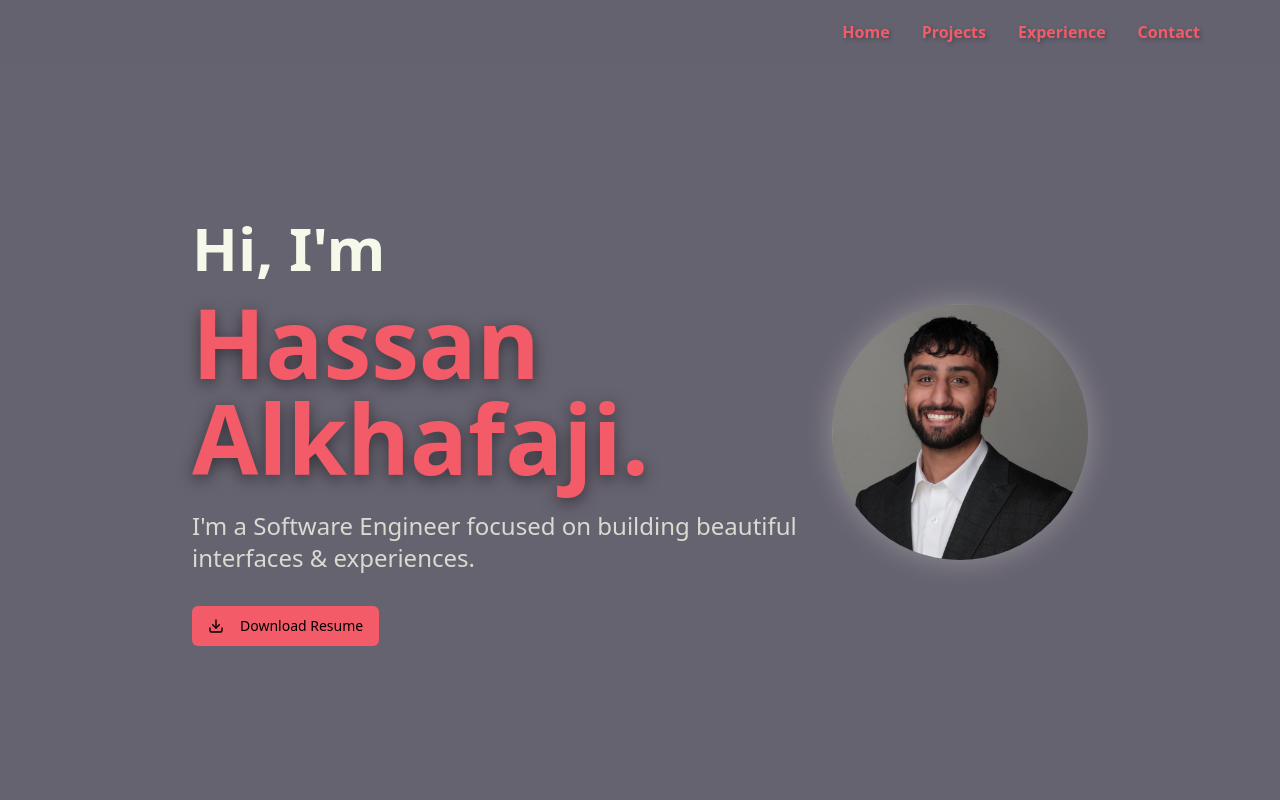
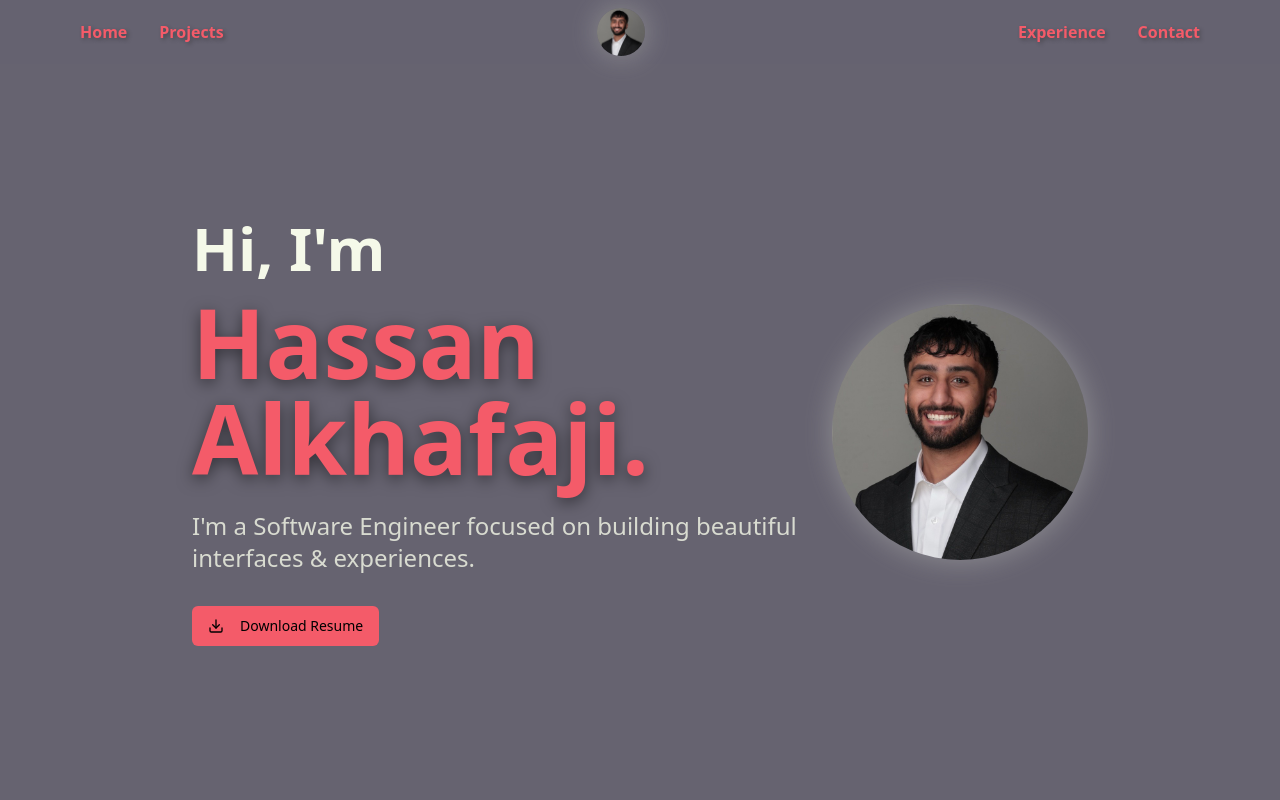
Before and after one commit to HKhafajii/pink-gray-portfolio-glow, a React (Vite) app: page / in a window 1280 px wide. Shown: the top 800 px of the page. Built offline with nearby package versions, Linux system fonts and the light colour scheme.

Commit message:
Refactor: Update navigation layout
Update the navigation component to center the headshot image and adjust the positioning of the navigation links.

```diff
--- a/src/components/Navigation.tsx
+++ b/src/components/Navigation.tsx
@@ -1,10 +1,14 @@
 
 import { cn } from "@/lib/utils";
+import { Avatar, AvatarImage } from "@/components/ui/avatar";
 
 const Navigation = () => {
-  const menuItems = [
+  const leftMenuItems = [
     { label: "Home", href: "#home" },
     { label: "Projects", href: "#projects" },
+  ];
+
+  const rightMenuItems = [
     { label: "Experience", href: "#experience" },
     { label: "Contact", href: "#contact" },
   ];
@@ -12,8 +16,29 @@ const Navigation = () => {
   return (
     <nav className="fixed top-0 left-0 right-0 z-50 bg-primary/95 backdrop-blur-sm">
       <div className="max-w-6xl mx-auto px-4">
-        <ul className="flex items-center justify-end h-16 space-x-8">
-          {menuItems.map((item) => (
+        <div className="flex items-center justify-between h-16">
+          {/* Left menu items */}
+          <ul className="flex items-center space-x-8">
+            {leftMenuItems.map((item) => (
+              <li key={item.label}>
+                <a
+                  href={item.href}
+                  className="text-accent hover:text-accent/80 transition-colors font-bold text-shadow"
+                >
+                  {item.label}
+                </a>
+              </li>
+            ))}
+          </ul>
+
+          {/* Center logo */}
+          <Avatar className="w-12 h-12 shadow-[0_0_30px_rgba(245,249,233,0.3)]">
+            <AvatarImage src="/headshot.jpeg" alt="Hassan Alkhafaji" />
+          </Avatar>
+
+          {/* Right menu items */}
+          <ul className="flex items-center space-x-8">
+            {rightMenuItems.map((item) => (
               <li key={item.label}>
                 <a
                   href={item.href}
@@ -25,6 +50,7 @@ const Navigation = () => {
             ))}
           </ul>
         </div>
+      </div>
     </nav>
   );
 };
```
Lines whose indentation alone changed are shown as unchanged.
